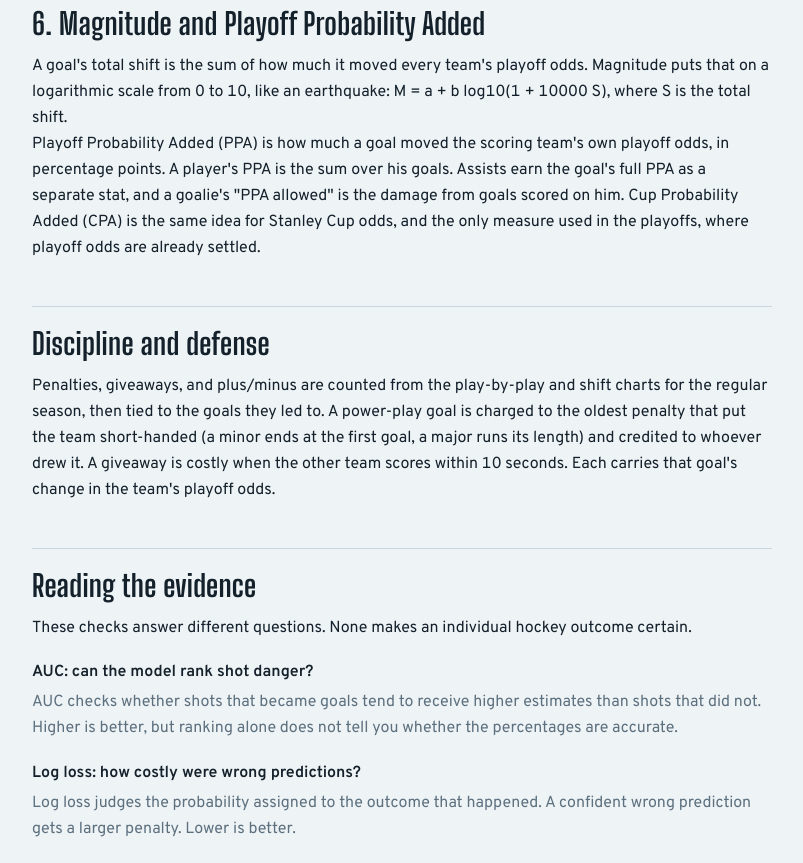
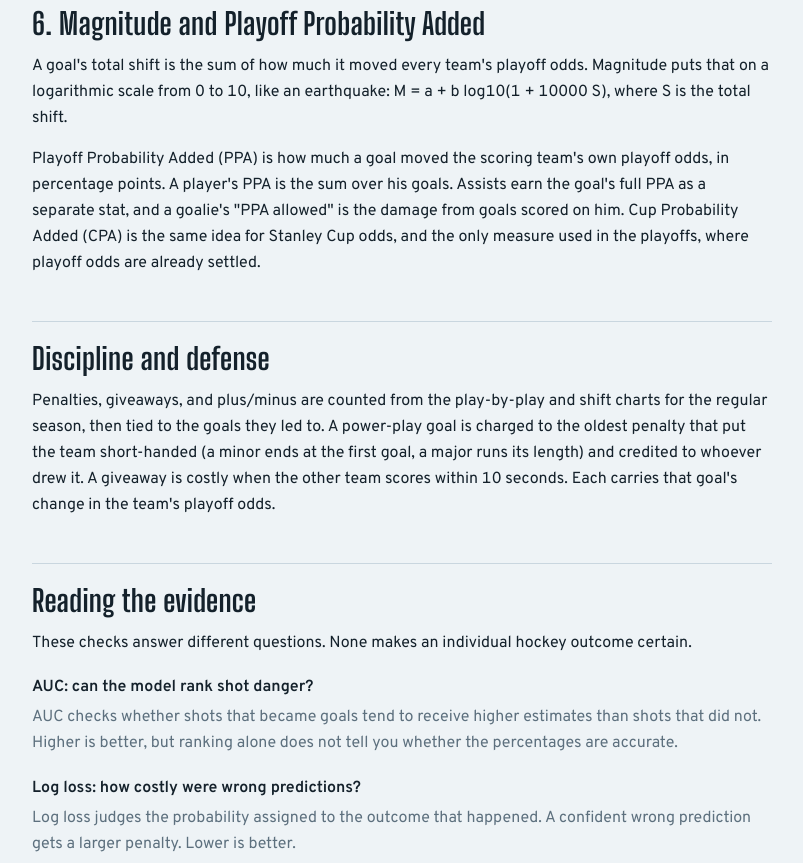
Before and after one commit to yasher3413/Aftershock, a React (Vite) app in the folder web/: page /method in a window 1280 px wide. Shown: the part 2800-3663 px from the top of the page, without its empty margins (323-1126 px from the left). Built offline with nearby package versions, Linux system fonts and the light colour scheme; no server answers.

Commit message:
Give the PPA paragraph in the method its own spacing

```diff
--- a/web/src/pages/Method.tsx
+++ b/web/src/pages/Method.tsx
@@ -387,7 +387,7 @@ export default function MethodPage() {
             {mag?.top25_march_april_share != null &&
               `The map gets more violent as April approaches, but only at the top: ${f(mag.top25_march_april_share * 100, 0)}% of each season's 25 biggest goals came in March or April, while ${f(mag.april_zero_share * 100, 0)}% of April goals read M0.0 because most races are already settled.`}
           </p>
-          <p>
+          <p className="mt-4">
             Playoff Probability Added (PPA) is how much a goal moved the scoring team's own playoff
             odds, in percentage points. A player's PPA is the sum over his goals. Assists earn the
             goal's full PPA as a separate stat, and a goalie's "PPA allowed" is the damage from
```
